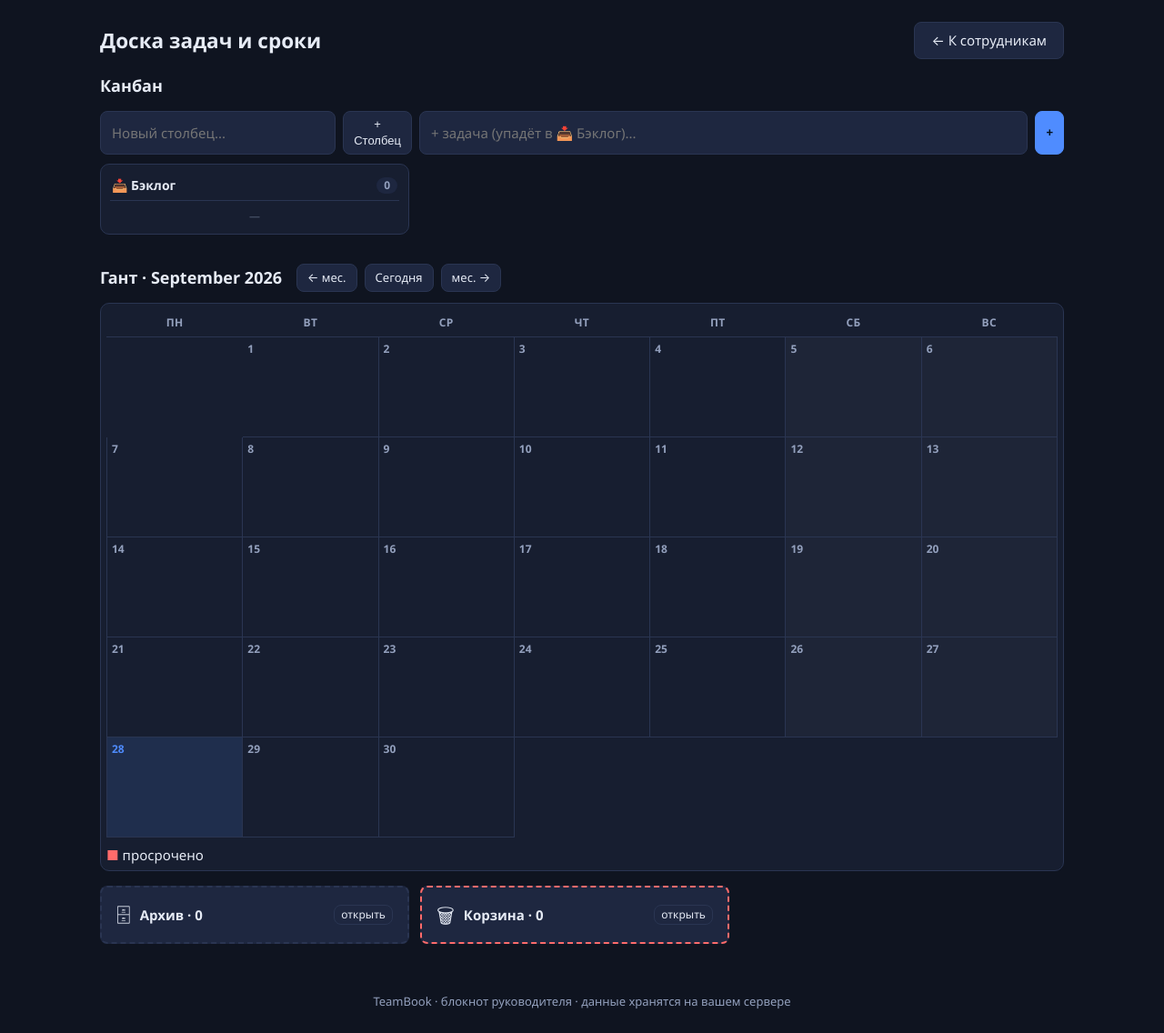
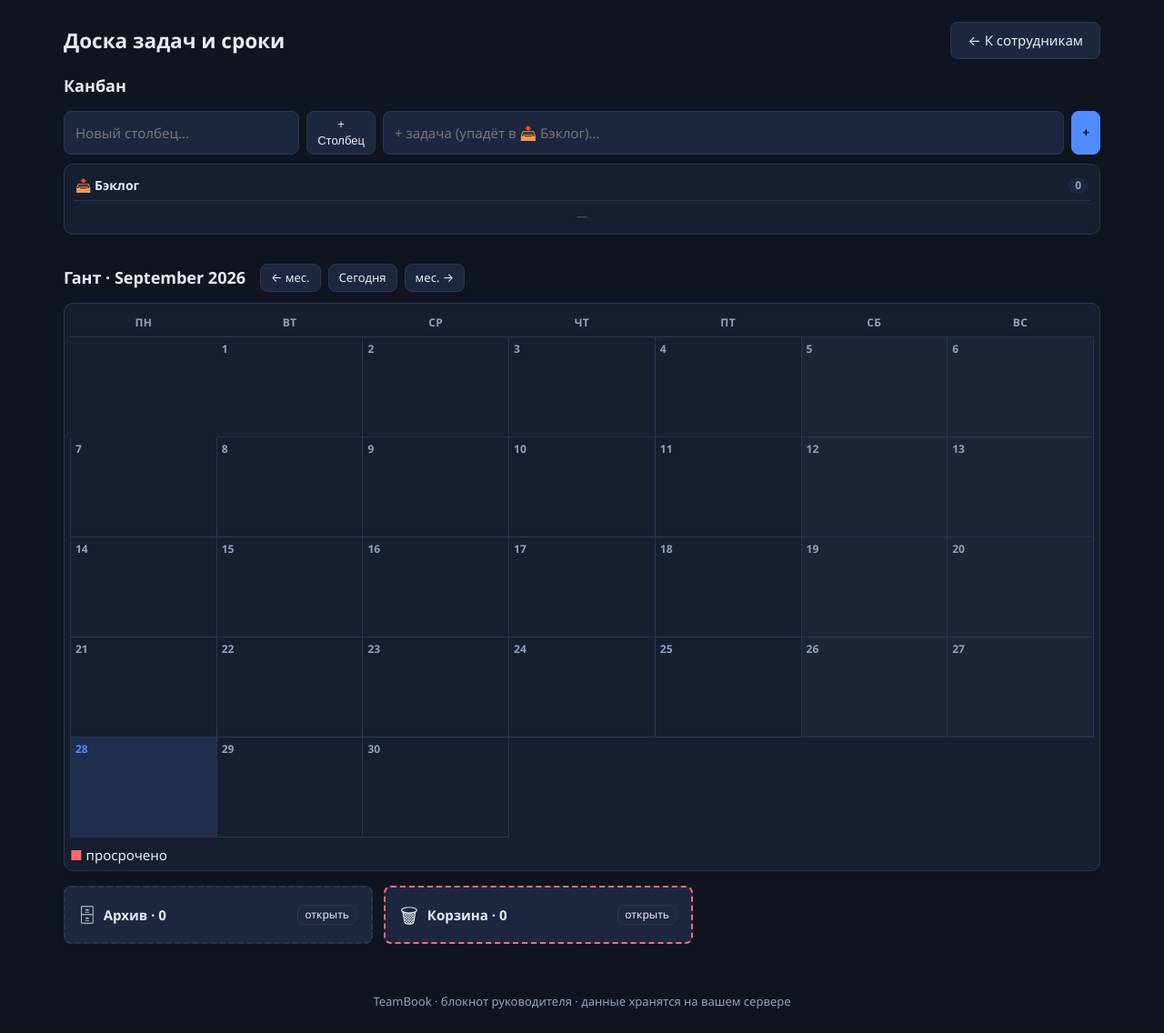
Before and after one commit to shoonia69/teambook, a Flask app: page /board in a window 1280 px wide. Shown: the part 58-1194 px from the top of the page at 91% size. Run offline with Flask 3, Linux system fonts and the light colour scheme; the visitor is signed in with stand-in values (Sample User, id 1); data comes from the database, SQL or seed files in the repository; data that the repository does not hold is empty.

Commit message:
fix: доска умещает больше столбцов в ширину — контейнер расширен на широких экранах (до 1500/1900px), канбану дан больший приоритет по ширине, убран жёсткий max-width столбца

```diff
--- a/static/style.css
+++ b/static/style.css
@@ -46,7 +46,9 @@ a:hover { text-decoration: underline; }
 .user-area .logout:hover { color: var(--danger); text-decoration: none; }
 
 /* ---------- layout ---------- */
-.container { max-width: 1100px; margin: 24px auto; padding: 0 20px; }
+.container { max-width: 1180px; margin: 24px auto; padding: 0 20px; }
+@media (min-width: 1400px) { .container { max-width: 1500px; } }
+@media (min-width: 1800px) { .container { max-width: 1900px; } }
 .footer { text-align: center; color: var(--muted); font-size: 13px; padding: 30px 0 24px; }
 
 .flashes { margin-bottom: 18px; }
@@ -217,13 +219,13 @@ details.accordion > summary .mktoggle { color: var(--muted); font-size: 15px; }
 .board-wrap {
   display: flex; gap: 22px; align-items: flex-start; flex-wrap: wrap;
 }
-.kanban-panel { flex: 1 1 560px; min-width: 380px; width: 100%; }
+.kanban-panel { flex: 3 1 900px; min-width: 380px; width: 100%; }
 .gantt-panel { flex: 1 1 480px; min-width: 380px; width: 100%; }
 
 /* столбцы канбана переносятся по ширине, прокрутка всего экрана, а не панели */
 .kb-row { display: flex; flex-wrap: wrap; gap: 12px; padding-bottom: 10px; align-items: flex-start; }
 .kb-col {
-  flex: 1 1 260px; max-width: 340px; min-width: 250px;
+  flex: 1 1 250px; min-width: 220px;
   background: var(--panel); border: 1px solid var(--border);
   border-radius: var(--radius); padding: 10px;
   display: flex; flex-direction: column; gap: 8px;
```
